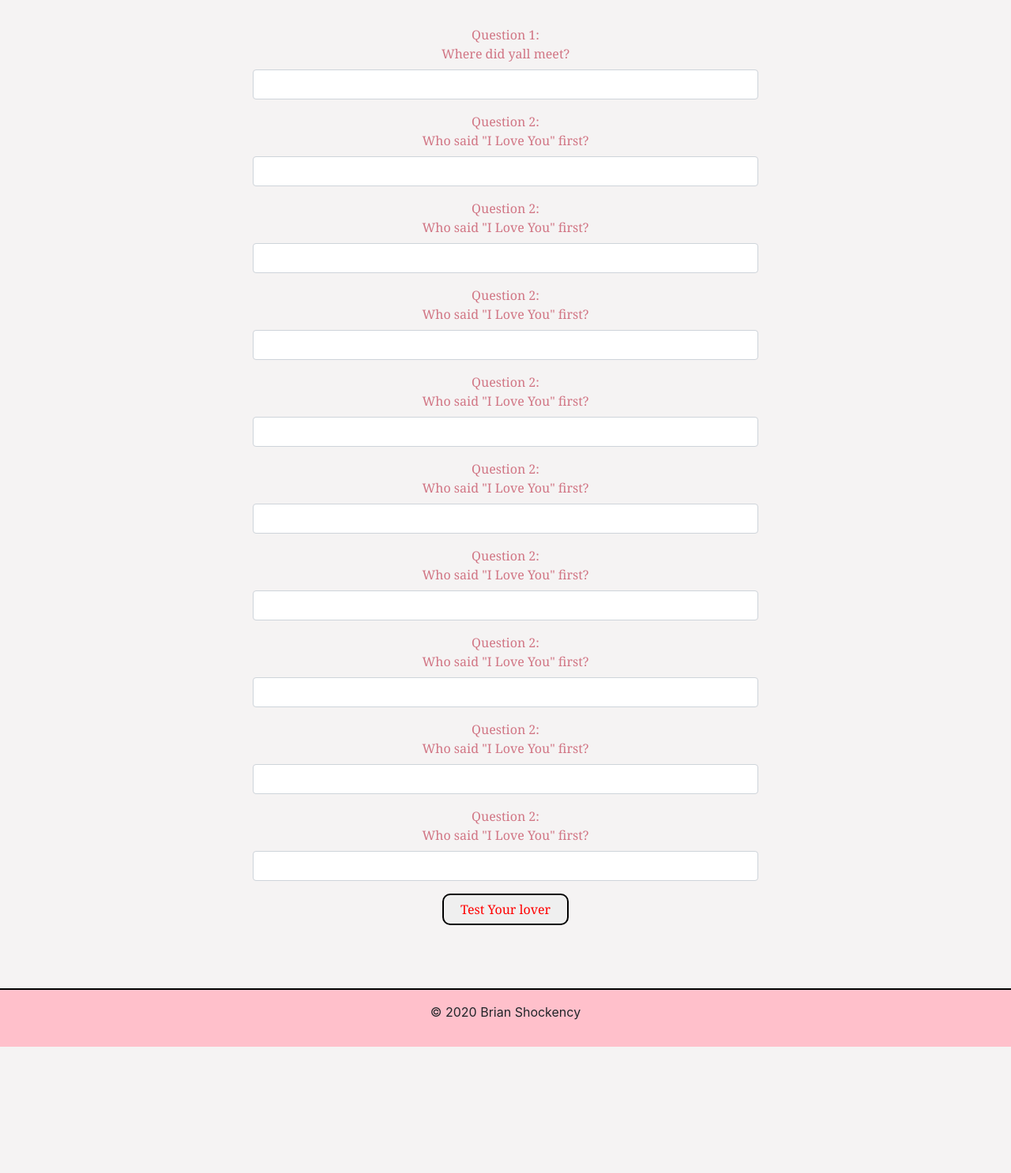
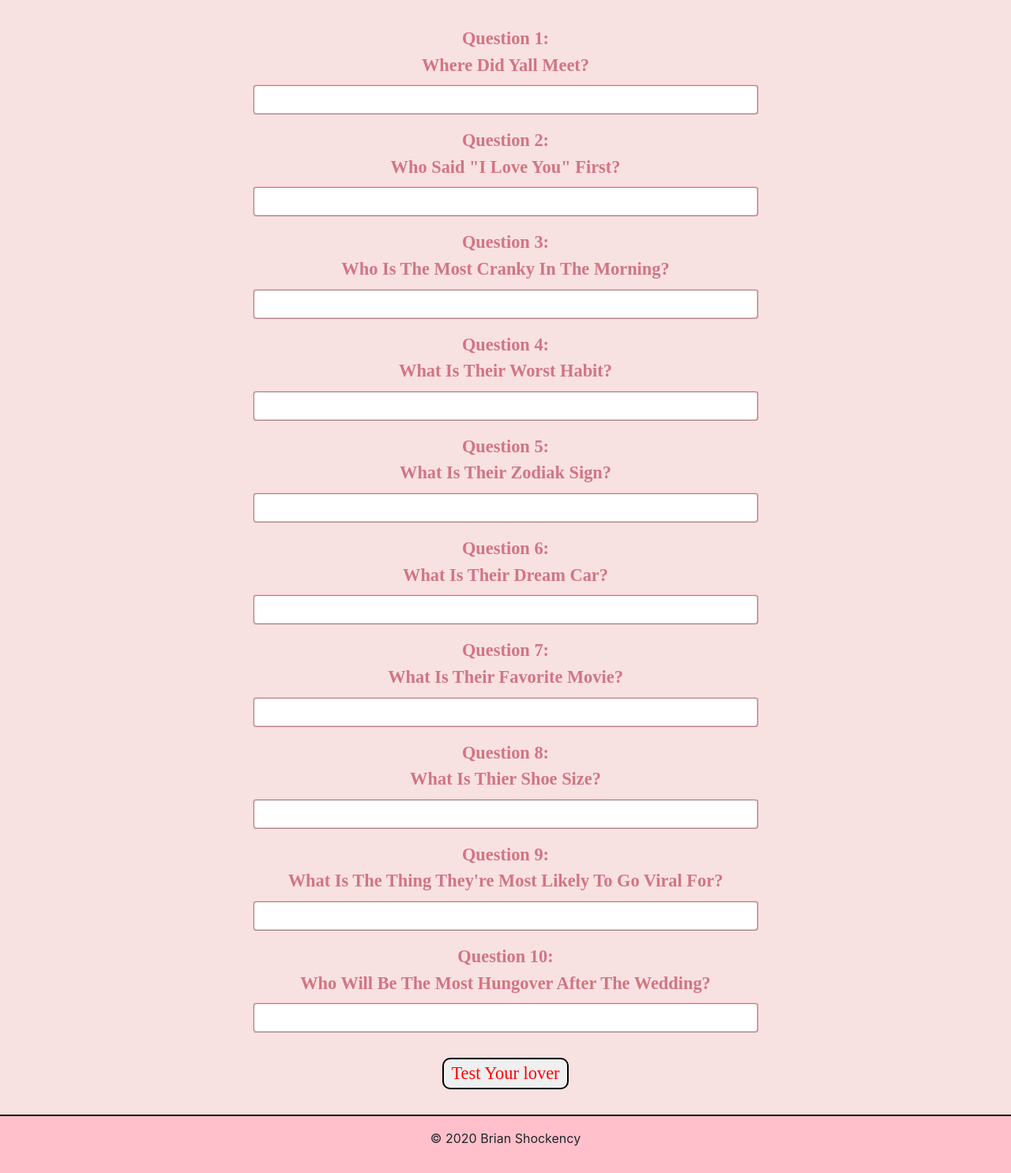
Before and after one commit to Bshock817/Newlyweds_Game, a Flask app: template templates/main.html in a window 1280 px wide. Shown: the part 48-1534 px from the top of the page at 79% size. Before the commit the page ends 1374 px from the top, so only its background shows below. Run offline with Flask 2, Linux system fonts and the light colour scheme; the template is opened without the code that fills it, so the values that code supplies are empty; some libraries are stand-ins or nearby versions.

Commit message:
forms set up with sample questions

```diff
--- a/templates/index.css
+++ b/templates/index.css
@@ -30,8 +30,8 @@ body{
 }
 .landing-text h1{
     font-size: 15rem;
-    font-family: monospace;
-    background: linear-gradient(to bottom,rgb(255, 81, 81), red);
+    font-family: 'Dotum';
+    background: linear-gradient(to bottom,rgb(252, 113, 113), red);
     -webkit-background-clip: text;
     -webkit-text-fill-color: transparent;
     padding: 1rem;
--- a/templates/main.css
+++ b/templates/main.css
@@ -11,7 +11,7 @@ html{
 body{
     width: 100%;
     height: 100%;
-    background: rgb(245, 243, 243);
+    background: rgb(248, 225, 225);
 }
 /* End Global */
 
@@ -46,10 +46,13 @@ form{
     text-align: center;
     justify-content: center;
     color: rgb(209, 117, 132);
-    font-family: Georgia, 'Times New Roman', Times, serif;
+    font-family: 'Dotum';
+    font-size: 1.4rem;
+    font-weight: bold;
+    text-transform: capitalize;
 }
 form:last-of-type{
-    margin-bottom: 5rem;
+    margin-bottom: 1rem;
 }
 button{
     width: 25%;
@@ -57,9 +60,13 @@ button{
     border-radius: 10px;
     border: black solid 2px;
     color: red;
+    margin: 1rem;
 }
 button:hover{
     background: linear-gradient(to bottom, rgb(255, 166, 181), rgb(247, 189, 189));
+}
+.form-control{
+    border: 2px ridge pink;
 }
 /* End Form */
 
--- a/templates/main.html
+++ b/templates/main.html
@@ -21,43 +21,43 @@
         <form>
             <div class="form-group">
               <label for="question1">Question 1: <br> Where did yall meet?</label>
-              <input type="text" class="form-control" id="question1">
+              <input type="password" class="form-control" id="question1">
             </div>
             <div class="form-group">
               <label for="question2">Question 2: <br> Who said "I Love You" first?</label>
-              <input type="text" class="form-control" id="question2">
+              <input type="password" class="form-control" id="question2">
             </div>
             <div class="form-group">
-                <label for="question2">Question 2: <br> Who said "I Love You" first?</label>
-                <input type="text" class="form-control" id="question2">
+                <label for="question3">Question 3: <br> Who is the most cranky in the morning?</label>
+                <input type="password" class="form-control" id="question3">
             </div>
             <div class="form-group">
-                <label for="question2">Question 2: <br> Who said "I Love You" first?</label>
-                <input type="text" class="form-control" id="question2">
+                <label for="question4">Question 4: <br> What is their worst habit?</label>
+                <input type="password" class="form-control" id="question4">
             </div>
             <div class="form-group">
-                <label for="question2">Question 2: <br> Who said "I Love You" first?</label>
-                <input type="text" class="form-control" id="question2">
+                <label for="question5">Question 5: <br>What is their Zodiak sign?</label>
+                <input type="password" class="form-control" id="question5">
             </div>
             <div class="form-group">
-                <label for="question2">Question 2: <br> Who said "I Love You" first?</label>
-                <input type="text" class="form-control" id="question2">
+                <label for="question6">Question 6: <br>What is their Dream Car?</label>
+                <input type="password" class="form-control" id="question6">
             </div>
             <div class="form-group">
-                <label for="question2">Question 2: <br> Who said "I Love You" first?</label>
-                <input type="text" class="form-control" id="question2">
+                <label for="question7">Question 7: <br> What is their favorite Movie?</label>
+                <input type="password" class="form-control" id="question7">
             </div>
             <div class="form-group">
-                <label for="question2">Question 2: <br> Who said "I Love You" first?</label>
-                <input type="text" class="form-control" id="question2">
+                <label for="question8">Question 8: <br> what is thier shoe size?</label>
+                <input type="password" class="form-control" id="question8">
             </div>
             <div class="form-group">
-                <label for="question2">Question 2: <br> Who said "I Love You" first?</label>
-                <input type="text" class="form-control" id="question2">
+                <label for="question9">Question 9: <br>What is the thing they're most likely to go viral for?</label>
+                <input type="password" class="form-control" id="question9">
             </div>
             <div class="form-group">
-                <label for="question2">Question 2: <br> Who said "I Love You" first?</label>
-                <input type="text" class="form-control" id="question2">
+                <label for="question10">Question 10: <br>Who will be the most hungover after the wedding?</label>
+                <input type="password" class="form-control" id="question10">
             </div>
             <button type="submit">Test Your lover</button>
           </form>
```
